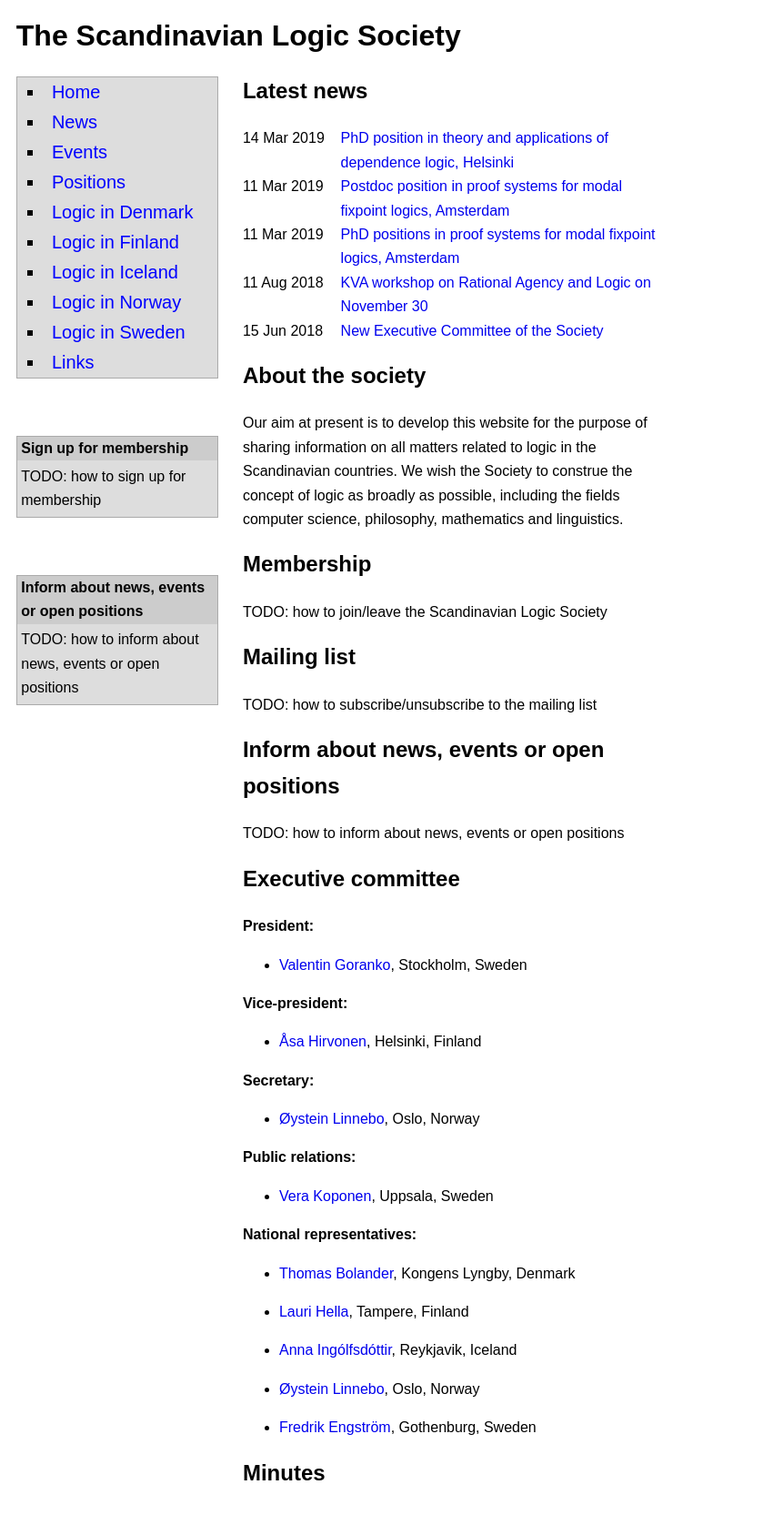
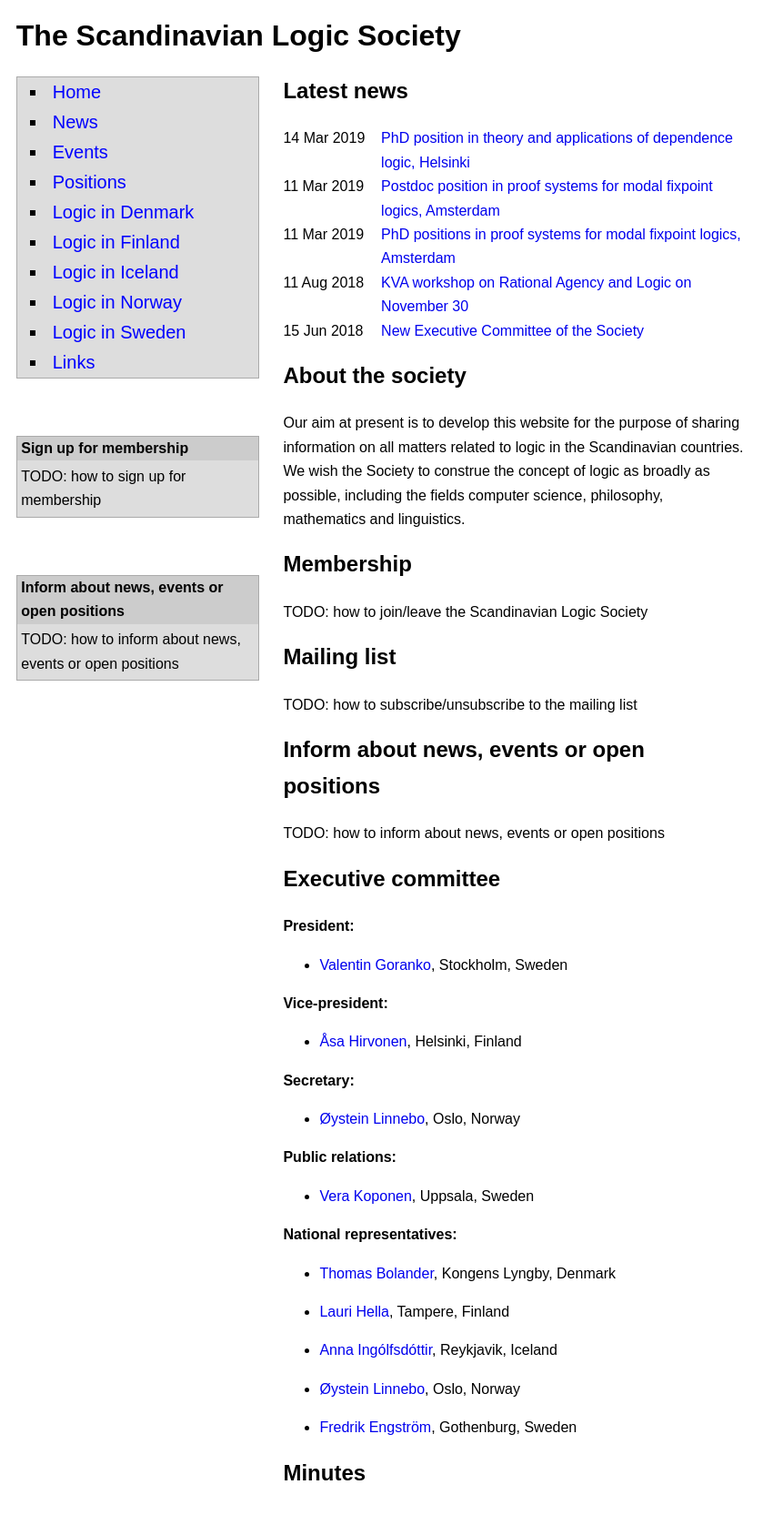
Before and after one commit to scandinavianlogic/scandinavianlogic.github.io, a Jekyll site: the page built from index.md, in a window 1280 px wide. Shown: the whole page at 91% size, without its empty margins (0-861 px from the left). Built offline with Jekyll 4.4.1, drawn with Linux system fonts in a browser that asks for light colours; our own code applies the rules of GitHub Pages for plain Markdown files.

Commit message:
improved css

```diff
--- a/_includes/menu_items.html
+++ b/_includes/menu_items.html
@@ -4,7 +4,11 @@
       {{ "both link and sub_items" | log_error }}
     {% endif %}
     {% if item.link %}
-      <li><a href="{{ item.link }}" class="nav_link">{{ item.name }}</a></li>
+      <li>
+        <div class="menu_item">
+          <a href="{{ item.link }}" class="nav_link">{{ item.name }}</a>
+        </div>
+      </li>
     {% elsif item.sub_items %}
       <li>
         {{ item.name }}
--- a/css.css
+++ b/css.css
@@ -2,10 +2,10 @@
 
 :root {
   --body-margin: 2ch;
-  --sidebar-width: 28ch; /* including padding */
+  --sidebar-width: 33ch; /* including padding */
   --sidebar-padding-right: 3ch;
   --content-max-width: 53ch;
-  /* total width with sidebar = 85ch */
+  --total-width-with-sidebar: 90ch;
 }
 
 
@@ -24,7 +24,13 @@ nav ul {
 
 
 /* layout when not on a large screen supporting media queries */
-#menu {
+header {
+  max-width: var(--content-max-width);
+}
+#main {
+  max-width: var(--content-max-width);
+}
+#content {
   max-width: var(--content-max-width);
 }
 #extras {
@@ -39,15 +45,21 @@ nav ul {
 }
 
 /* layout on large screens supporting media queries. total width with sidebar is
- * 85ch but media queries use the browsers default font and size. thus 1ch here
- * may be narrower than 1ch in the font we use, so we use 100ch to be somewhat
+ * 90ch but media queries use the browsers default font and size. thus 1ch here
+ * may be narrower than 1ch in the font we use, so we use 105ch to be somewhat
  * safe */
-@media only screen and (min-width: 100ch) {
-  #extras {
-    display: block;
+@media only screen and (min-width: 105ch) {
+  header {
+    max-width: var(--total-width-with-sidebar);
+    width: var(--total-width-with-sidebar);
   }
   #main {
     display: table;
+    max-width: var(--total-width-with-sidebar);
+    width: var(--total-width-with-sidebar);
+  }
+  #extras {
+    display: block;
   }
   #menu {
     display: table-cell;
@@ -71,9 +83,6 @@ nav ul {
 #main {
   line-height: 1.65;
 }
-#content {
-  max-width: var(--content-max-width);
-}
 nav, .extras_box {
   width: 100%;
   background: #DDD;
@@ -83,10 +92,12 @@ nav {
   font-size: 1.25em;
 }
 nav ul {
-  list-style-position: inside;
-  padding-left: 1ch;
-  padding-right: 1ch;
+  padding-left: 3ch;
+  padding-right: 2ch;
   list-style-type: square;
+}
+.menu_item {
+  padding-left: 0.5ch;
 }
 .nav_link {
   color: blue;
```
